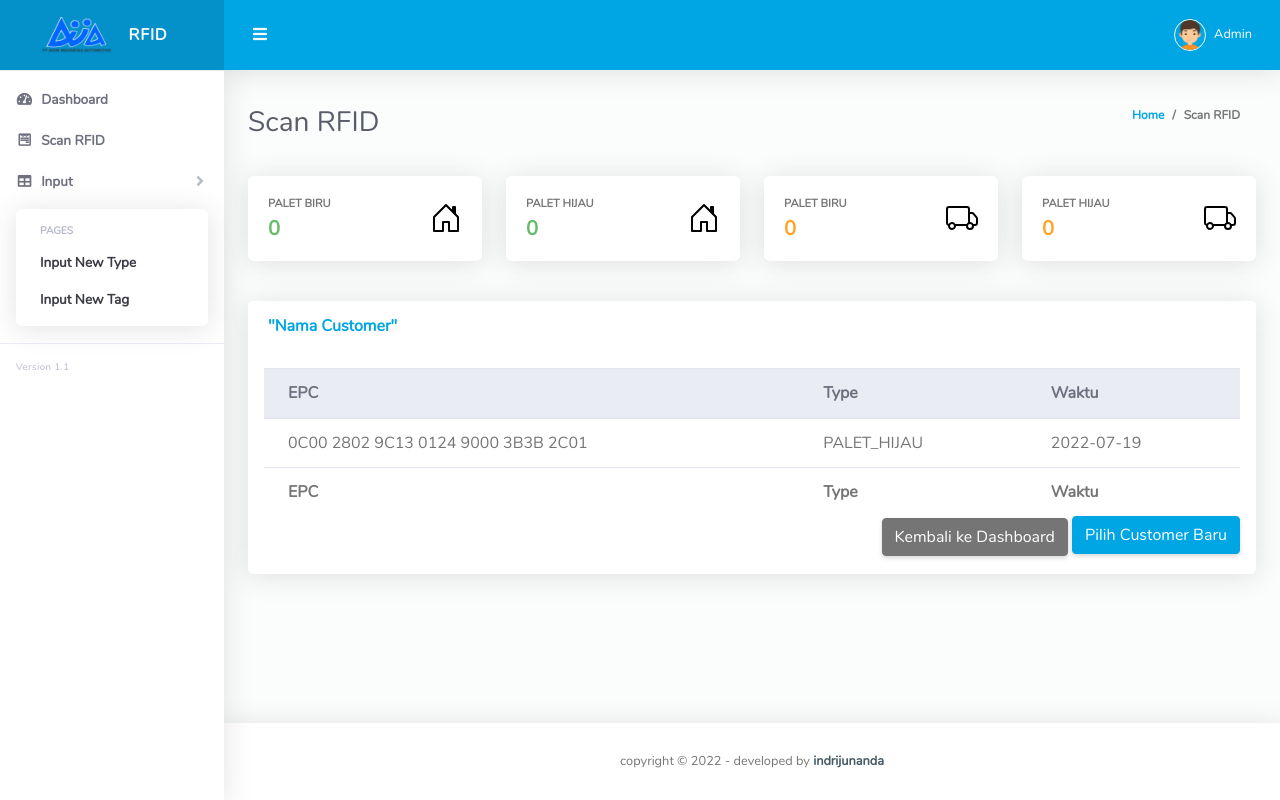
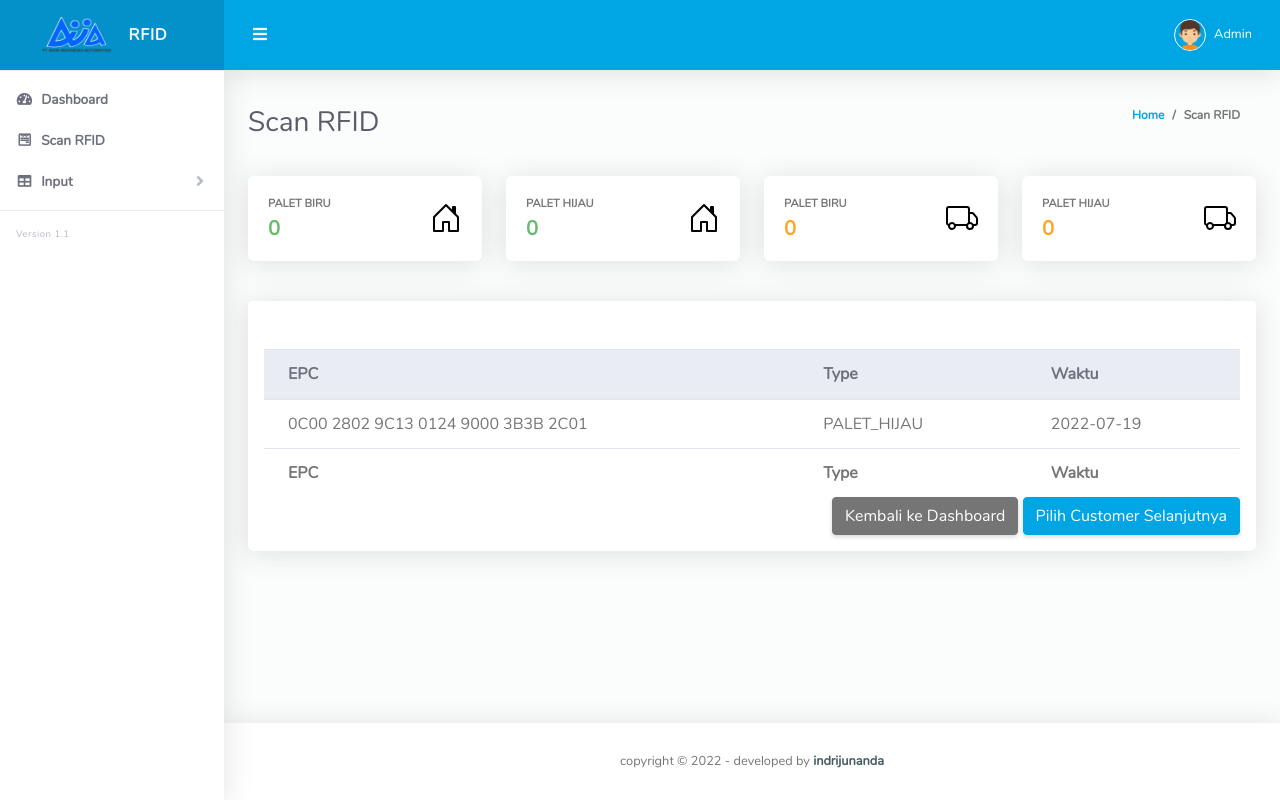
Before and after one commit to constantiusleo/WEB_RFID, a CodeIgniter app: page /database/ScanRFID/index in a window 1280 px wide. Run offline with CodeIgniter, Linux system fonts and the light colour scheme; tables that the repository leaves empty or names only in its code hold one stand-in row (values such as "Sample post").

Commit message:
ScanRFID page Improvement

```diff
--- a/application/controllers/ScanRFID.php
+++ b/application/controllers/ScanRFID.php
@@ -18,7 +18,7 @@ class ScanRFID extends CI_Controller
         $data['palet_hijau_available'] = $this->Rfid_table->count_palet_hijau_available();
         $data['palet_biru_in_delivery'] = $this->Rfid_table->count_palet_biru_in_delivery();
         $data['palet_hijau_in_delivery'] = $this->Rfid_table->count_palet_hijau_in_delivery();
-
+        $data['customer'] = $this->input->post('customer');
         $this->load->view($this->layout, $data);
     }
 }
--- a/application/views/pilihCustomer.php
+++ b/application/views/pilihCustomer.php
@@ -78,16 +78,16 @@
     <div class="col">
       <div class="card mb-4" bis_skin_checked="1">
         <div class="card-body" bis_skin_checked="1">
-                    <form>
+          <form action="<?php echo base_url() . 'ScanRFID/index'; ?>" method="post">
             <div class="form-group" bis_skin_checked="1">
-                            <select class="form-control">
+              <select class="form-control" name=customer>
                 <?php foreach ($data as $value) { ?>
                   <option><?php echo $value->Customer; ?></option>
                 <?php } ?>
               </select>
             </div>
             <div class="text-right">
-                            <a class="btn btn-primary btn-block" href="ScanRFID" role="button">Next</a>
+              <button type="submit" class="btn btn-primary text-right">Next</button>
             </div>
           </form>
         </div>
--- a/application/views/scanRFID.php
+++ b/application/views/scanRFID.php
@@ -79,7 +79,7 @@
         <div class="col">
             <div class="card mb-4">
                 <div class="card-header py-3 d-flex flex-row align-items-center justify-content-between">
-                    <h6 class="m-0 font-weight-bold text-primary">"Nama Customer"</h6>
+                    <h6 class="m-0 font-weight-bold text-primary"><?php echo $customer; ?></h6>
                 </div>
                 <div class="table-responsive p-3">
                     <table class="table align-items-center table-flush">
@@ -106,8 +106,8 @@
                         </tbody>
                     </table>
                     <div class="text-right">
-                        <a class="btn btn-secondary" href="./" role="button">Kembali ke Dashboard</a>
-                        <button type="button" href="ScanRFID" class="btn btn-primary mb-1">Pilih Customer Baru</button>
+                        <a class="btn btn-secondary" href="<?= base_url('#'); ?>" role="button">Kembali ke Dashboard</a>
+                        <a class="btn btn-primary" href="<?= base_url('PilihCustomer'); ?>" role="button">Pilih Customer Selanjutnya</a>
                     </div>
                 </div>
             </div>
--- a/application/views/template/sidebar.php
+++ b/application/views/template/sidebar.php
@@ -23,7 +23,7 @@
       <i class="fas fa-fw fa-table"></i>
       <span>Input</span>
     </a>
-    <div id="collapseTable" class="collapse show" aria-labelledby="headingTable" data-parent="#accordionSidebar">
+    <div id="collapseTable" class="collapse" aria-labelledby="headingTable" data-parent="#accordionSidebar">
       <div class="bg-white py-2 collapse-inner rounded">
         <h6 class="collapse-header">Pages</h6>
         <a class="collapse-item active" href="<?= base_url('InputNewType'); ?>">Input New Type</a>
```
Lines whose indentation alone changed are shown as unchanged.
